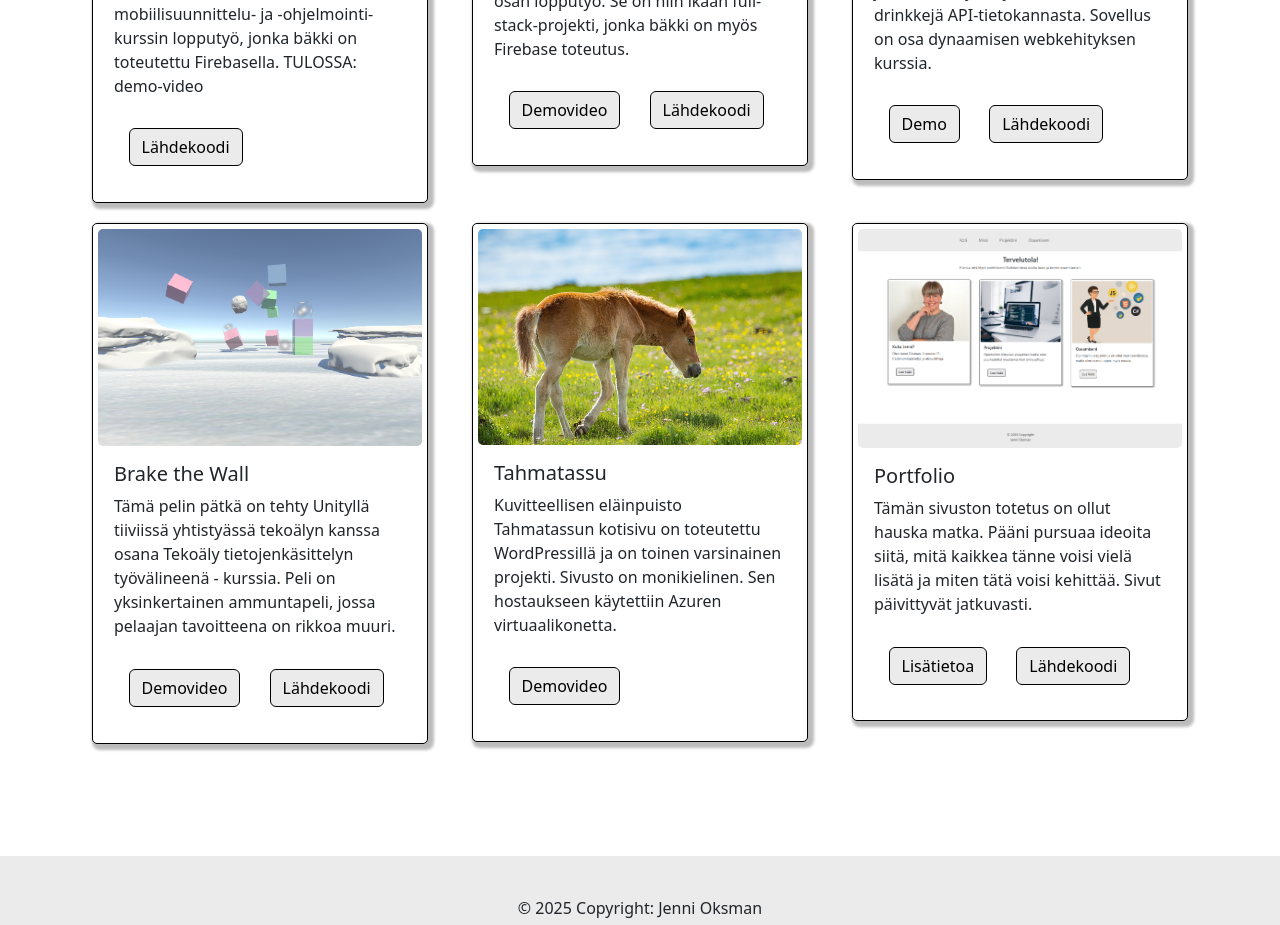
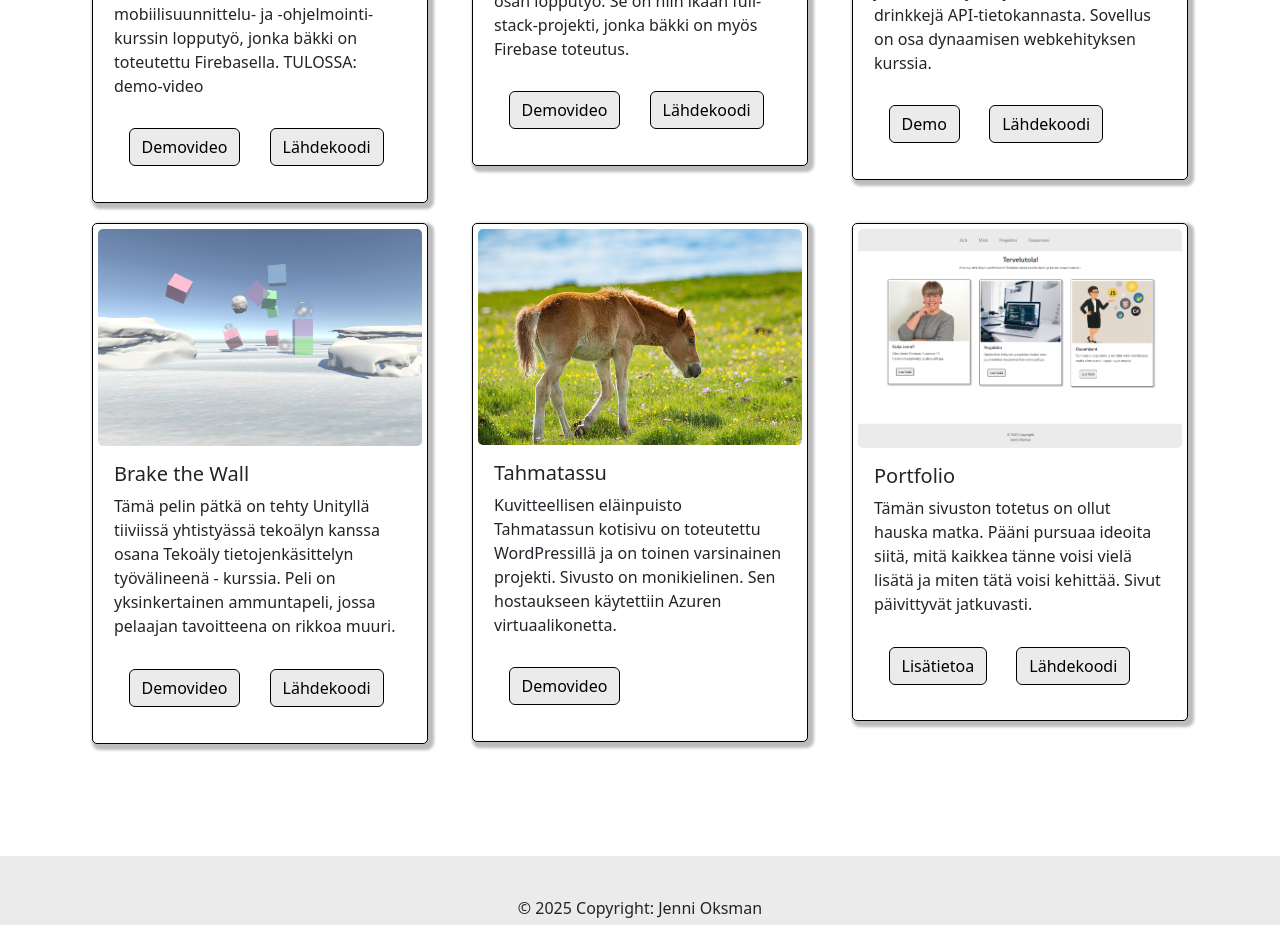
Before and after one commit to jennioksman/omaportfolio, a React (Vite) app: page /projects in a window 1280 px wide. Shown: the part 960-1885 px from the top of the page. Built offline with nearby package versions, Linux system fonts and the light colour scheme.

Commit message:
Demovideo Workout Diaryyn lisätty

```diff
--- a/src/components/projects.jsx
+++ b/src/components/projects.jsx
@@ -57,8 +57,9 @@ function CardContainer() {
             picture: crossfit,
             title: 'Workout Diary',
             text: 'Workout Diary oli ensimmäinen full-stack-projektini. Se oli mobiilisuunnittelu- ja -ohjelmointi-kurssin lopputyö, jonka bäkki on toteutettu Firebasella. TULOSSA: demo-video',
+            buttontext1: 'Demovideo',
             buttontext2: 'Lähdekoodi',
-            link1: '',
+            link1: 'https://www.youtube.com/watch?v=OMc2aFBnMsk',
             link2: 'https://github.com/jennioksman/mobileFinal'
         },
         {
```
